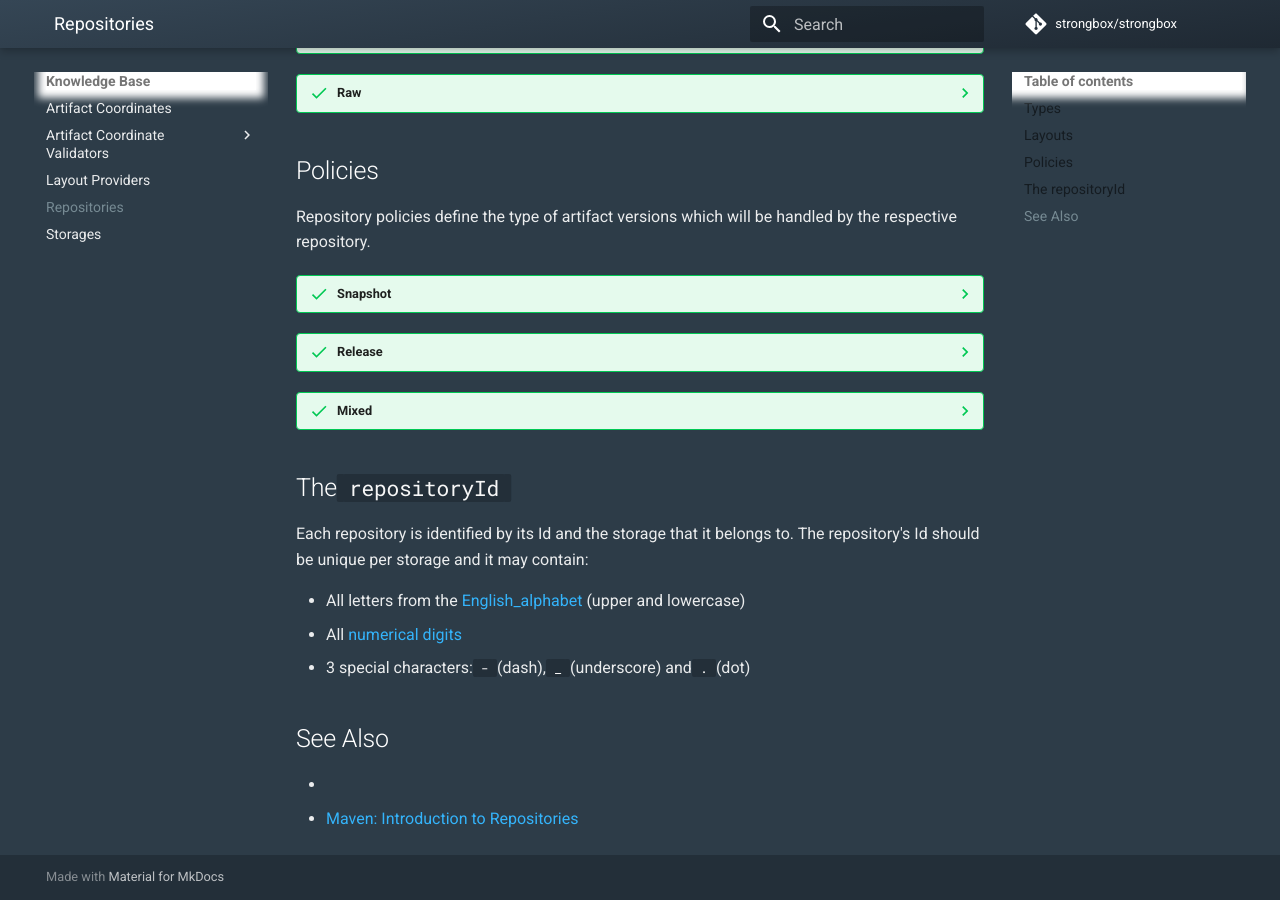
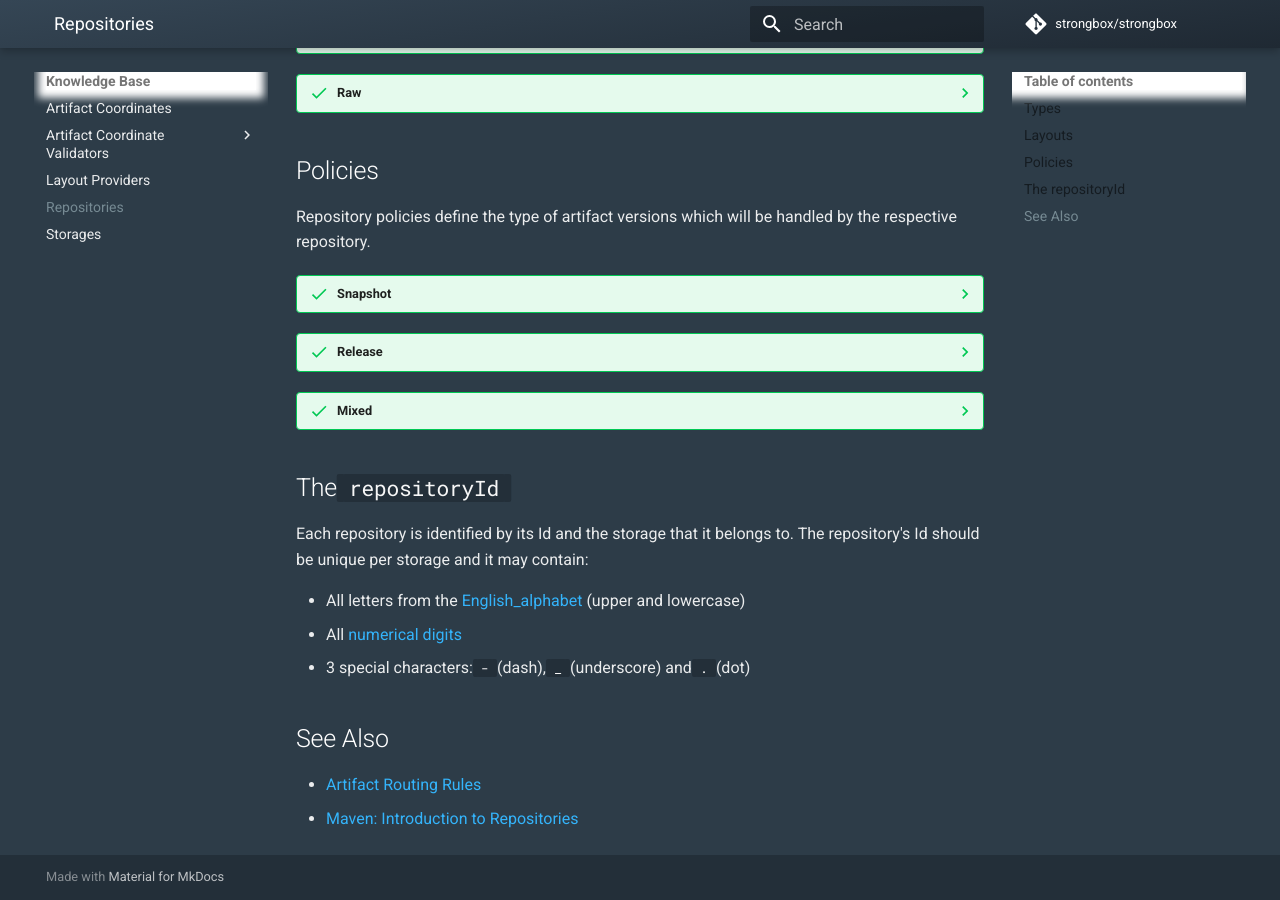
Before and after one commit to strongbox/strongbox-docs, an MkDocs documentation site: the page built from docs/knowledge-base/repositories.md, in a window 1280 px wide and 900 px high, scrolled down 928 px. Built offline with MkDocs 1.6.1 and Material for MkDocs 9.7.7, drawn with Linux system fonts in a browser that asks for light colours; comment, search, counter and statistics services are not loaded; part of the change alters nothing that is shown.

```diff
--- a/docs/knowledge-base/repositories.md
+++ b/docs/knowledge-base/repositories.md
@@ -44,7 +44,7 @@ to grow quite quickly and thus makes them gradually slower.
     Group repositories allow you to:
 
     * Define the ordering of the repositories they serve
-    * Define [routing rules](https://github.com/strongbox/strongbox/wiki/Artifact-Routing-Rules) (TODO: fix link)
+    * Define [artifact routing rules][artifact-routing-rules]
 
 ??? info "Virtual"
 
@@ -60,7 +60,7 @@ Layouts is what different types of repositories are called (i.e. Maven layout re
 ??? success "Maven 2.x / 3.x"
 
     Maven 2.x/3.x repositories are fully supported. We support hosted, proxy and group repositories.
-    You can check [here](https://github.com/strongbox/strongbox/wiki/Integrating-build-tools-with-Strongbox) and [here](https://github.com/strongbox/strongbox-examples/tree/master/hello-strongbox-maven) for an example quick start project.
+    You can check [here][integrating-build-tools] and [here][hello-maven] for an example quick start project.
 
     (TODO: fix link)
 
@@ -74,7 +74,7 @@ Layouts is what different types of repositories are called (i.e. Maven layout re
 ??? success "Nuget"
 
     We support Nuget (protocol v2) for hosted, proxy and group repositories.
-    You can check [here](https://github.com/strongbox/strongbox-examples/tree/master/hello-strongbox-nuget) for an example quick start project.
+    You can check [here][hello-nuget] for an example quick start project.
 
 ??? success "Raw"
 
@@ -108,5 +108,11 @@ Each repository is identified by its Id and the storage that it belongs to. The
 - 3 special characters: `-` (dash), `_` (underscore) and `.` (dot)
 
 ## See Also
-* [Artifact Routing Rules]: ../user-guide/artifact-routing-rules.md
+* [Artifact Routing Rules][artifact-routing-rules]
 * [Maven: Introduction to Repositories](http://maven.apache.org/guides/introduction/introduction-to-repositories.html)
+
+
+[artifact-routing-rules]: ../user-guide/artifact-routing-rules.md
+[integrating-build-tools]: https://github.com/strongbox/strongbox-docs/blob/master/wiki/integrating-build-tools-with-strongbox.md
+[hello-maven]: https://github.com/strongbox/strongbox-examples/tree/master/hello-strongbox-maven
+[hello-nuget]: (https://github.com/strongbox/strongbox-examples/tree/master/hello-strongbox-nuget
```
